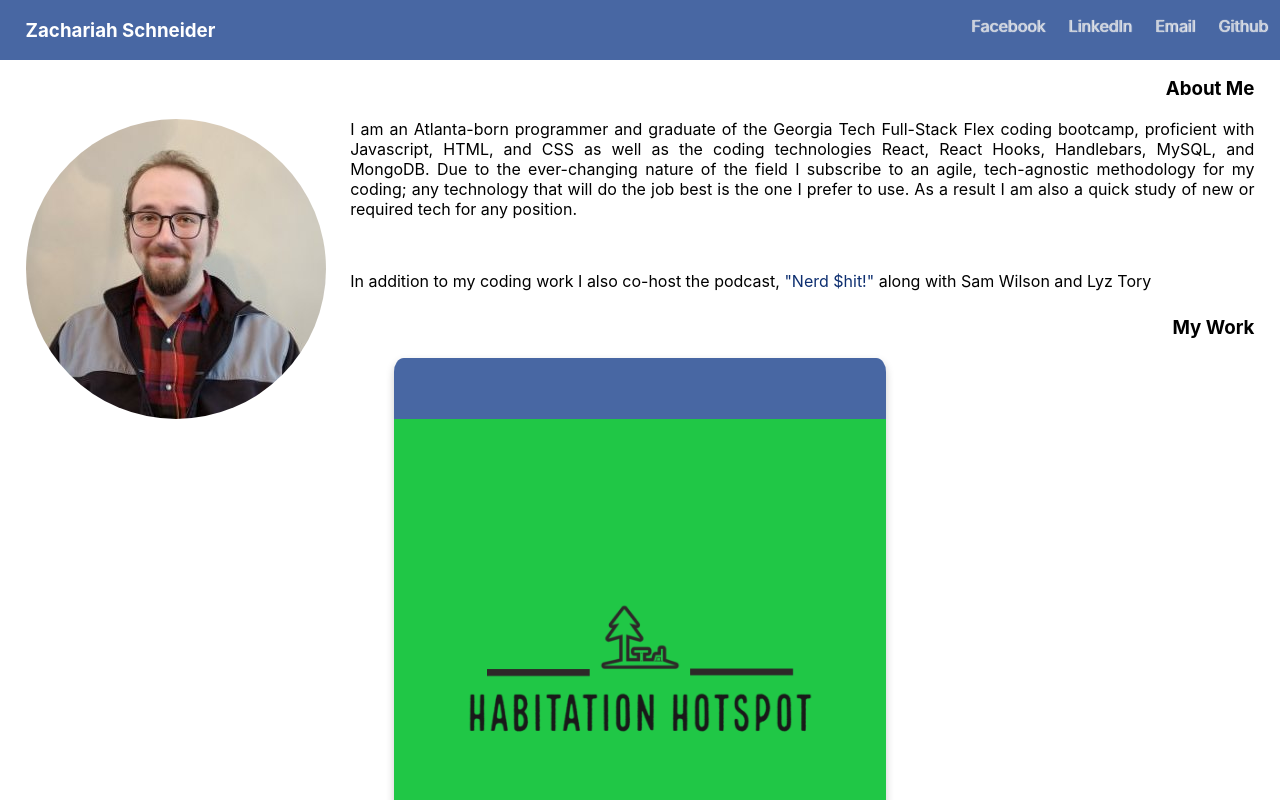
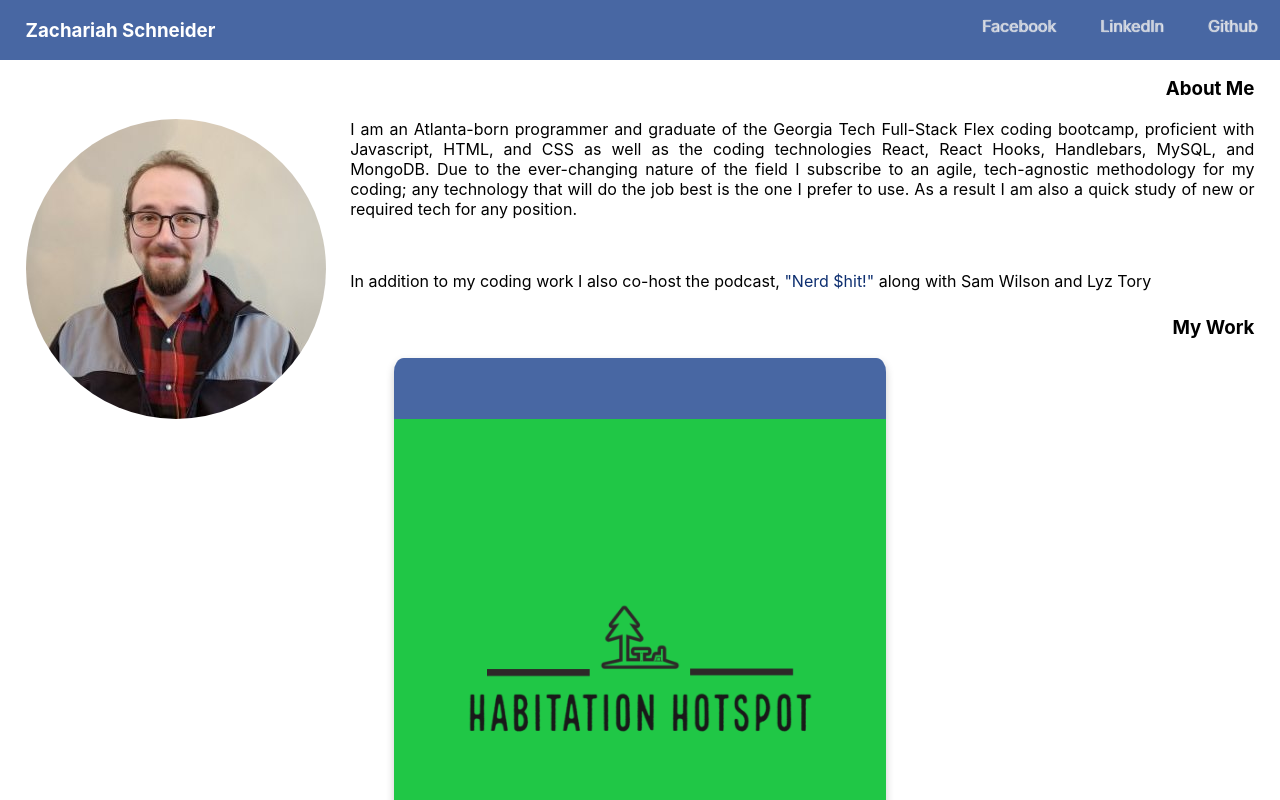
Before and after one commit to Zoocko42/react-Deployment, a React (Create React App) app: page / in a window 1280 px wide. Shown: the top 800 px of the page. Built offline with nearby package versions, Linux system fonts and the light colour scheme.

Commit message:
This update removes the Twitter and personal e-mail links.

```diff
--- a/src/components/Nav.js
+++ b/src/components/Nav.js
@@ -14,9 +14,6 @@ export default function Nav () {
                     <a target="_blank" href="https://www.linkedin.com/in/zachariah-schneider-a292214b/">LinkedIn</a>
                 </li>
                 <li>
-                    <a target="_blank" href="mailto: thezammin@gmail.com">Email</a>
-                </li>
-                <li>
                     <a target="_blank" href="https://github.com/Zoocko42">Github</a>
                 </li>
             </ul>
```
